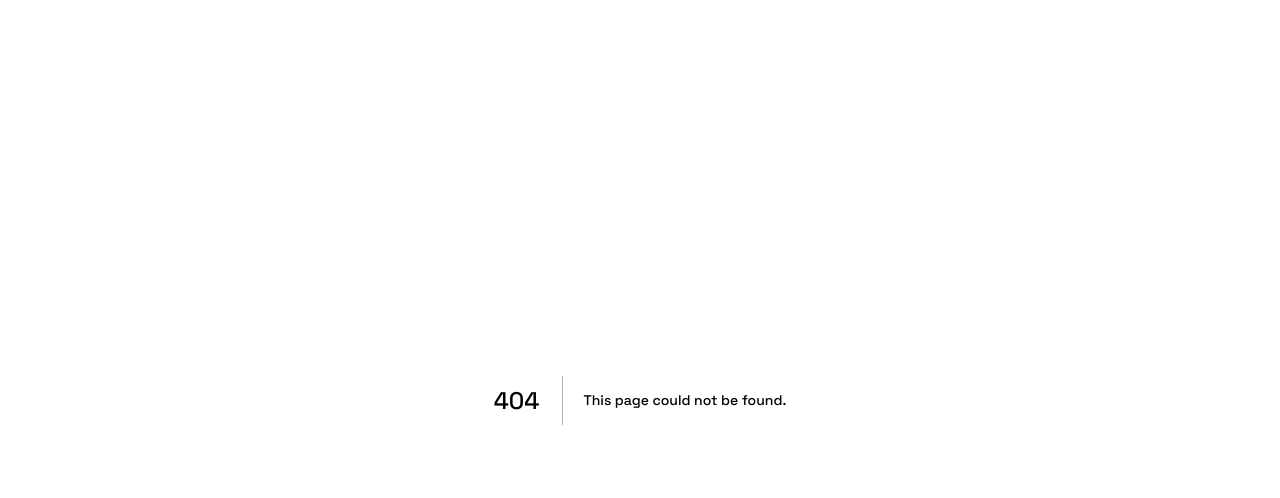
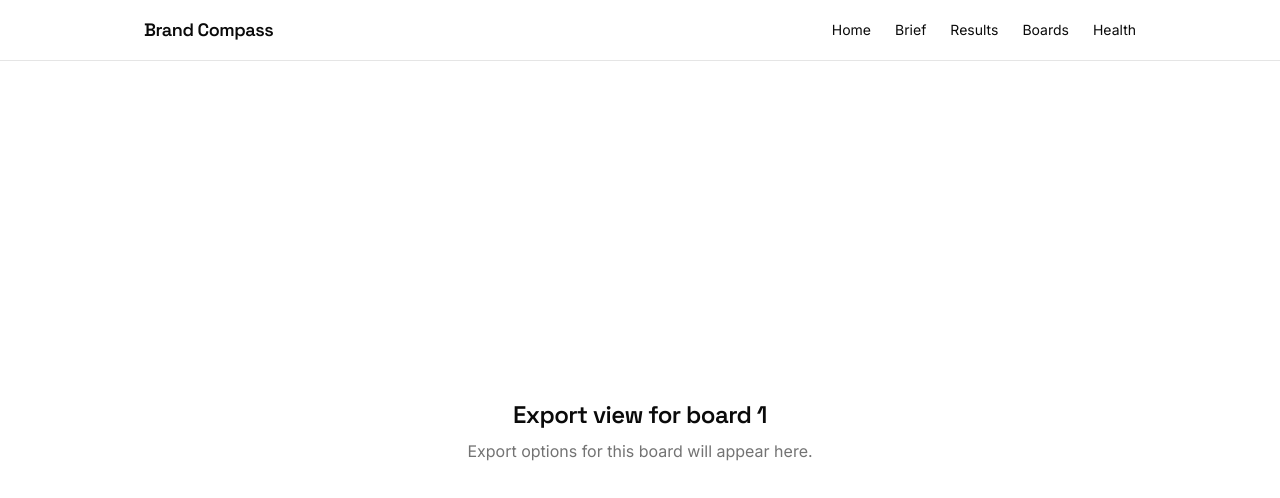
Before and after one commit to Inverted-hypens/FAE-capstone, a Next.js app: page /results/1/export in a window 1280 px wide. Before the commit this address had no page. Shown: the top 498 px of the page. Built offline with nearby package versions, Linux system fonts and the light colour scheme.

Commit message:
Add site navigation and remaining placeholder routes

```diff
--- /dev/null
+++ b/src/app/boards/page.tsx
@@ -0,0 +1,14 @@
+export default function BoardsPage() {
+  return (
+    <main className="flex flex-1 items-center justify-center px-4 py-12">
+      <div className="w-full max-w-2xl space-y-2 text-center">
+        <h1 className="font-heading text-2xl font-semibold tracking-tight text-foreground">
+          Your boards
+        </h1>
+        <p className="text-muted-foreground">
+          Saved brand boards will appear here.
+        </p>
+      </div>
+    </main>
+  );
+}
--- a/src/app/layout.tsx
+++ b/src/app/layout.tsx
@@ -1,4 +1,5 @@
 import type { Metadata } from "next";
+import Link from "next/link";
 import { Inter, Space_Grotesk, Geist_Mono } from "next/font/google";
 import "./globals.css";
 
@@ -19,6 +20,14 @@ const geistMono = Geist_Mono({
   subsets: ["latin"],
 });
 
+const navLinks = [
+  { href: "/", label: "Home" },
+  { href: "/brief", label: "Brief" },
+  { href: "/results/demo", label: "Results" },
+  { href: "/boards", label: "Boards" },
+  { href: "/health", label: "Health" },
+];
+
 export const metadata: Metadata = {
   title: "Brand Identity Compass",
   description: "Find your brand's true north.",
@@ -34,7 +43,30 @@ export default function RootLayout({
       lang="en"
       className={`${inter.variable} ${spaceGrotesk.variable} ${geistMono.variable} h-full antialiased`}
     >
-      <body className="min-h-full flex flex-col">{children}</body>
+      <body className="flex min-h-full flex-col bg-background text-foreground">
+        <header className="border-b border-border bg-background">
+          <div className="mx-auto flex w-full max-w-5xl flex-col gap-4 px-4 py-4 md:flex-row md:items-center md:justify-between">
+            <Link
+              href="/"
+              className="font-heading text-lg font-semibold tracking-tight text-foreground"
+            >
+              Brand Compass
+            </Link>
+            <nav className="flex flex-col gap-2 md:flex-row md:items-center md:gap-6">
+              {navLinks.map((link) => (
+                <Link
+                  key={link.href}
+                  href={link.href}
+                  className="text-sm text-foreground hover:text-muted-foreground"
+                >
+                  {link.label}
+                </Link>
+              ))}
+            </nav>
+          </div>
+        </header>
+        {children}
+      </body>
     </html>
   );
 }
--- a/src/app/page.tsx
+++ b/src/app/page.tsx
@@ -1,9 +1,21 @@
-import BrandBriefForm from "@/components/BrandBriefForm";
+import Link from "next/link";
+import { Button } from "@/components/ui/button";
 
 export default function Home() {
   return (
-    <main className="flex min-h-screen flex-1 items-center justify-center bg-zinc-50 px-4 py-12 font-sans dark:bg-black">
-      <BrandBriefForm />
+    <main className="flex flex-1 items-center justify-center px-4 py-12">
+      <div className="w-full max-w-2xl space-y-6 text-center">
+        <h1 className="font-heading text-4xl font-semibold tracking-tight text-foreground">
+          Find your brand&apos;s true north
+        </h1>
+        <p className="text-muted-foreground">
+          Brand Compass helps you shape a clear identity brief and explore
+          creative directions for your brand.
+        </p>
+        <div>
+          <Button render={<Link href="/brief" />}>Start your brief</Button>
+        </div>
+      </div>
     </main>
   );
 }
--- /dev/null
+++ b/src/app/results/[id]/export/page.tsx
@@ -0,0 +1,20 @@
+export default async function ExportPage({
+  params,
+}: {
+  params: Promise<{ id: string }>;
+}) {
+  const { id } = await params;
+
+  return (
+    <main className="flex flex-1 items-center justify-center px-4 py-12">
+      <div className="w-full max-w-2xl space-y-2 text-center">
+        <h1 className="font-heading text-2xl font-semibold tracking-tight text-foreground">
+          Export view for board {id}
+        </h1>
+        <p className="text-muted-foreground">
+          Export options for this board will appear here.
+        </p>
+      </div>
+    </main>
+  );
+}
--- /dev/null
+++ b/src/app/results/[id]/page.tsx
@@ -0,0 +1,20 @@
+export default async function ResultsPage({
+  params,
+}: {
+  params: Promise<{ id: string }>;
+}) {
+  const { id } = await params;
+
+  return (
+    <main className="flex flex-1 items-center justify-center px-4 py-12">
+      <div className="w-full max-w-2xl space-y-2 text-center">
+        <h1 className="font-heading text-2xl font-semibold tracking-tight text-foreground">
+          Results for board {id}
+        </h1>
+        <p className="text-muted-foreground">
+          Brand identity results will appear here.
+        </p>
+      </div>
+    </main>
+  );
+}
```
